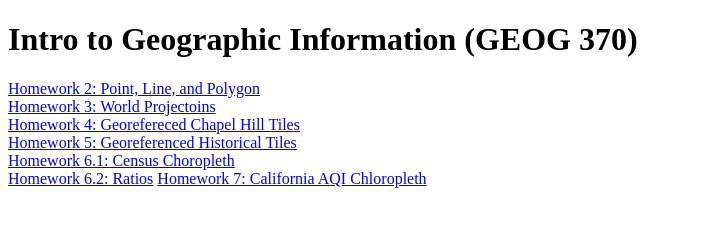
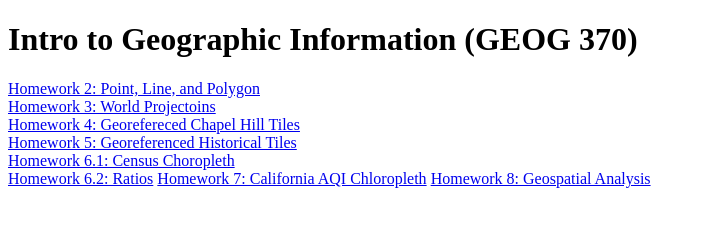
Before and after one commit to scmontague/GEOG370, a plain HTML site: page index.html in a window 1280 px wide. Shown: the whole page, without its empty margins (0-705 px from the left). Drawn offline with Linux system fonts and the light colour scheme.

Commit message:
Update index.html

```diff
--- a/index.html
+++ b/index.html
@@ -15,6 +15,7 @@
     <a href="./homework6/homework6.html">Homework 6.1: Census Choropleth</a> </br>
     <a href="./homework62/homework6pt2.html">Homework 6.2: Ratios</a>
     <a href="./homework7/homework7.html">Homework 7: California AQI Chloropleth</a>
+    <a href="./homework8/homework8.html">Homework 8: Geospatial Analysis</a>
 
 </body>
 </html>
```
